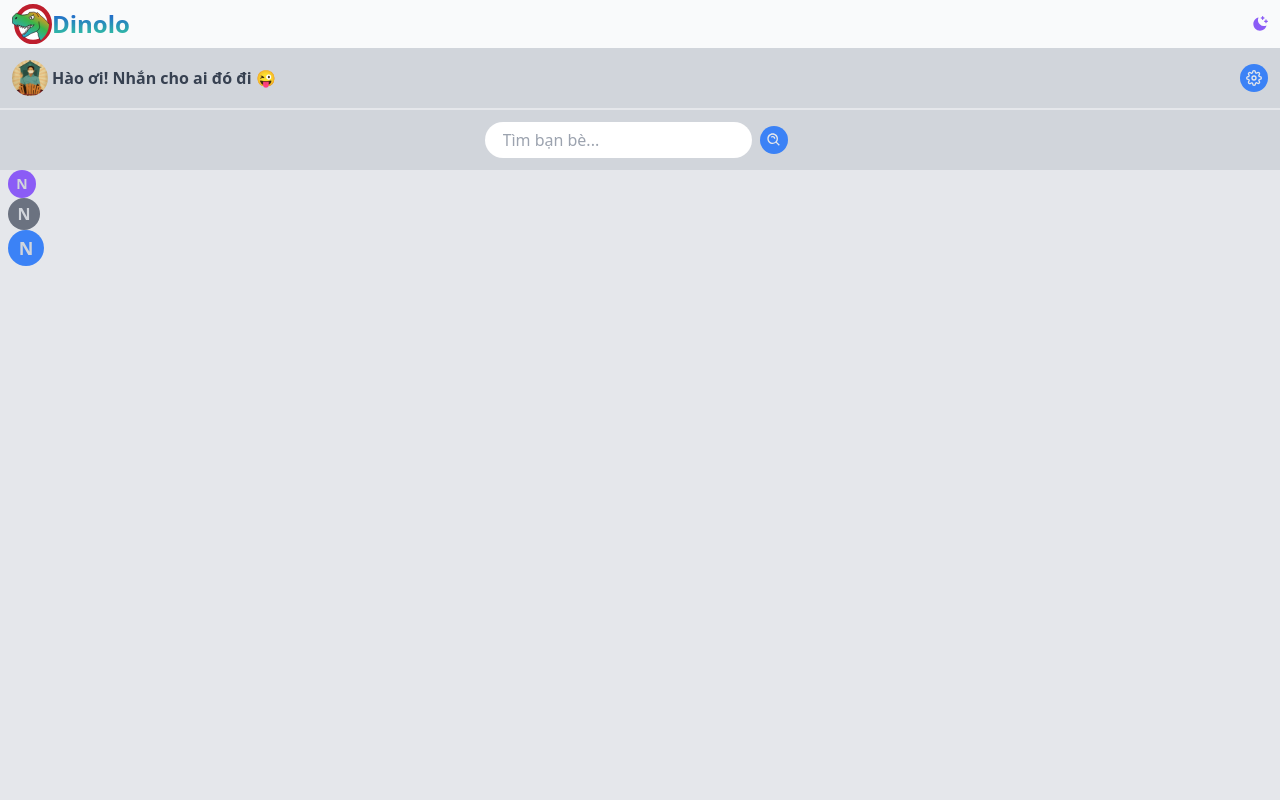
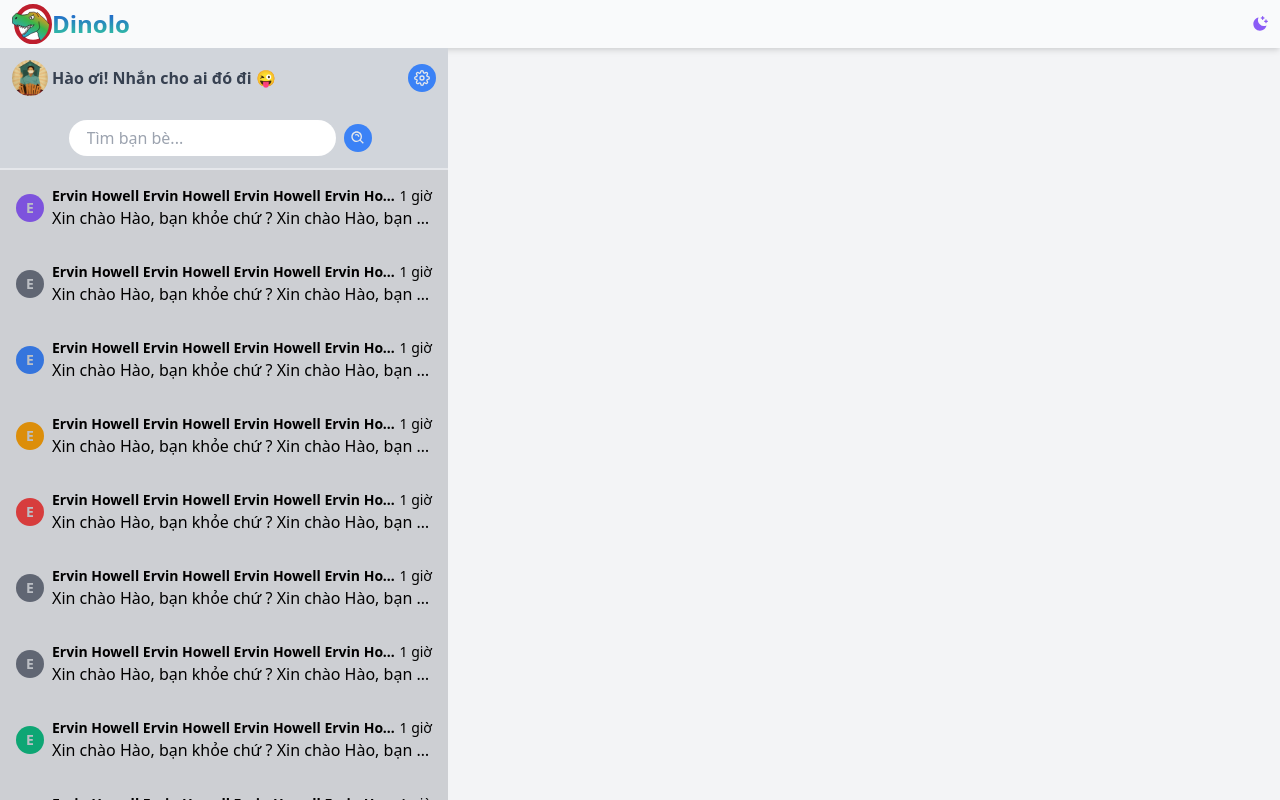
Before and after one commit to haola1210/projectX, a React (Create React App) app in the folder client/: page / in a window 1280 px wide. Built offline with nearby package versions, Linux system fonts and the light colour scheme.

Commit message:
done new message box and item

```diff
--- a/client/src/components/ChatManager.jsx
+++ b/client/src/components/ChatManager.jsx
@@ -6,6 +6,7 @@ import { RiImageEditLine, RiLockPasswordLine } from "react-icons/ri";
 import ButtonDropDown from "./DropDown/ButtonDropDown"
 import SearchDropDown from './DropDown/SearchDropDown';
 import TempAvatar from './TempAvatar';
+import NewMessageBox from './NewMessage/NewMessageBox';
 
 const SettingBtn = (props) => (
     <span className="rounded-btn bg-blue-500 text-gray-200 dark:text-gray-800 dark:bg-yellow-500">
@@ -32,10 +33,10 @@ const listOfSettingItem = settingList.map(({ icon, content }) => <SettingItem ic
 function ChatMananger(props) {
     const userName = "Hào"
     return (
-        <div className="w-full h-full flex flex-col bg-gray-200 dark:bg-gray-800 transition duration-500">
+        <div className="w-full max-w-md h-full flex flex-col bg-gray-200 dark:bg-gray-800 transition duration-500">
 
             {/*header */}
-            <div className="w-full flex flex-col divide-y-2 bg-gray-300 dark:bg-gray-900 transition duration-500">
+            <div className="w-full flex flex-col bg-gray-300 dark:bg-gray-900 transition duration-500 border-b-2">
 
                 {/*user & setting icon*/}
                 <div className="w-full flex flex-row flex-none justify-between items-center p-3">
@@ -57,10 +58,8 @@ function ChatMananger(props) {
             </div>
 
             {/* body */}
-            <div className="w-full flex-grow px-2">
-                <TempAvatar character="N" size="sm" />
-                <TempAvatar character="N" size="md" />
-                <TempAvatar character="N" size="lg" />
+            <div className="w-full flex-grow">
+                <NewMessageBox />
             </div>
 
         </div>
--- /dev/null
+++ b/client/src/components/NewMessage/NewMessageBox.jsx
@@ -0,0 +1,21 @@
+import React from 'react';
+import NewMessageItem from './NewMessageItem';
+
+function NewMessageBox(props) {
+    const a = Array.from(Array(14).keys())
+
+    return (
+        <div className="w-full flex flex-col overflow-y-auto"  style={{ maxHeight : `calc(100vh - 170px)` }}>
+            {
+                a.map((i, id) => (
+                    <NewMessageItem key={id} friendName="Ervin Howell Ervin Howell Ervin Howell Ervin Howell Ervin Howell Ervin Howell" time="1 giờ" content="Xin chào Hào, bạn khỏe chứ ? Xin chào Hào, bạn khỏe chứ ? Xin chào Hào, bạn khỏe chứ ?" />
+                ))
+            }
+
+
+
+        </div>
+    );
+}
+
+export default NewMessageBox;
--- /dev/null
+++ b/client/src/components/NewMessage/NewMessageItem.jsx
@@ -0,0 +1,34 @@
+import React from 'react';
+import TempAvatar from '../TempAvatar';
+
+function NewMessageItem({ avatarUrl, friendName, time, content }) {
+    return (
+        <div className="max-w-full flex flex-row justify-center items-center bg-transparent relative p-4">
+            <div className="absolute w-full h-full top-0 left-0 opacity-10 bg-black hover:opacity-20" />
+            <div className="flex-none">
+                {
+                    avatarUrl ? (<img src={avatarUrl} />) : <TempAvatar character={friendName[0]} />
+                }
+            </div>
+
+            <div className="flex-grow flex flex-col pl-2 dark:text-gray-200" style={{ maxWidth : `calc(100% - 28px)` }}>
+                {/* name & time */}
+                <div className="flex flex-row justify-between text-sm ">
+                    <span className="font-semibold truncate">
+                        { friendName }
+                    </span>
+                    <span className="pl-1 text-sx flex-shrink-0">
+                        { time }
+                    </span>
+                </div>
+
+                {/* content */}
+                <div className=" truncate">
+                    { content }
+                </div>
+            </div>
+        </div>
+    );
+}
+
+export default NewMessageItem;
--- a/client/src/index.css
+++ b/client/src/index.css
@@ -12,6 +12,29 @@
     li{
         @apply list-none
     }
+
+
+    ::-webkit-scrollbar {
+    width: 4px;
+    }
+
+
+    ::-webkit-scrollbar-track {
+        box-shadow: inset 0 0 5px grey;
+        border-radius: 10px;
+    }
+
+    /* Handle */
+    ::-webkit-scrollbar-thumb {
+        @apply
+            bg-blue-400
+            hover:bg-blue-500
+            dark:bg-yellow-600
+            dark:hover:bg-yellow-700;
+        border-radius : 10px
+    }
+
+
 }
 
 @layer components {
```
